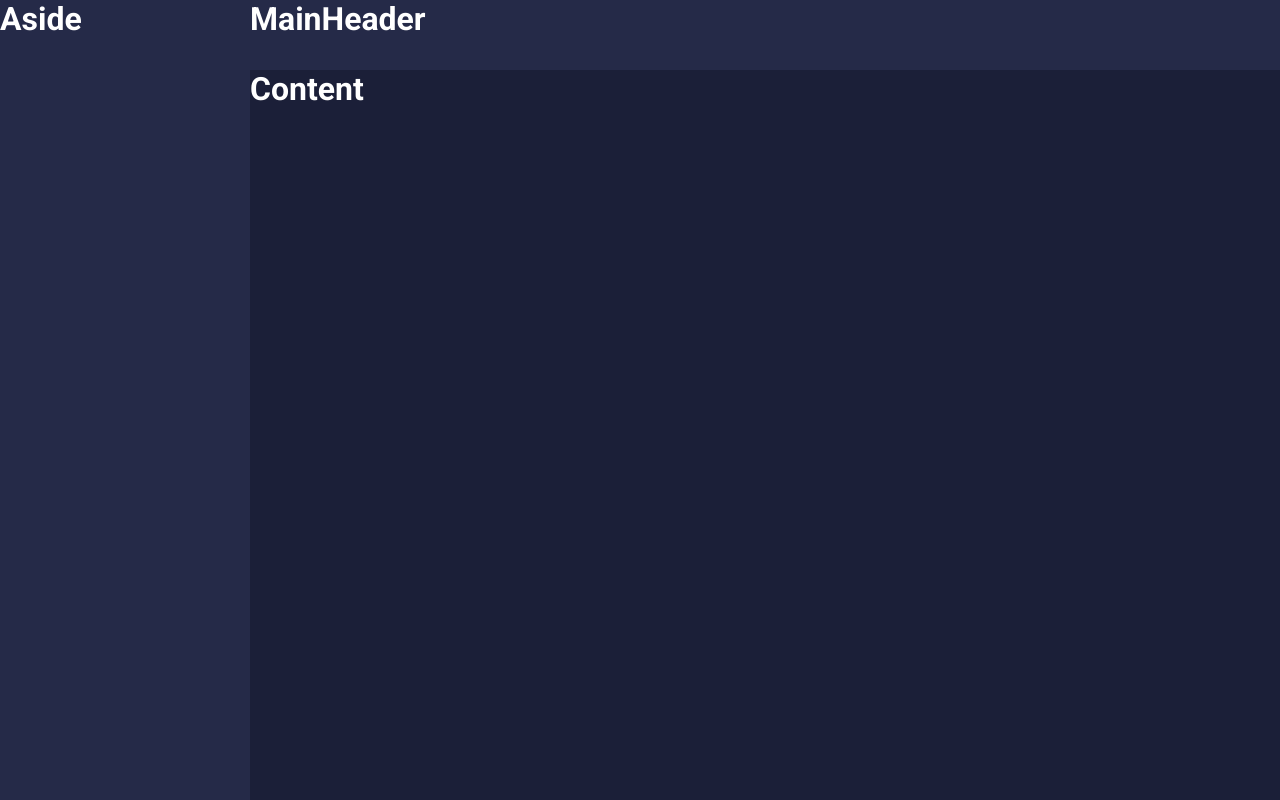
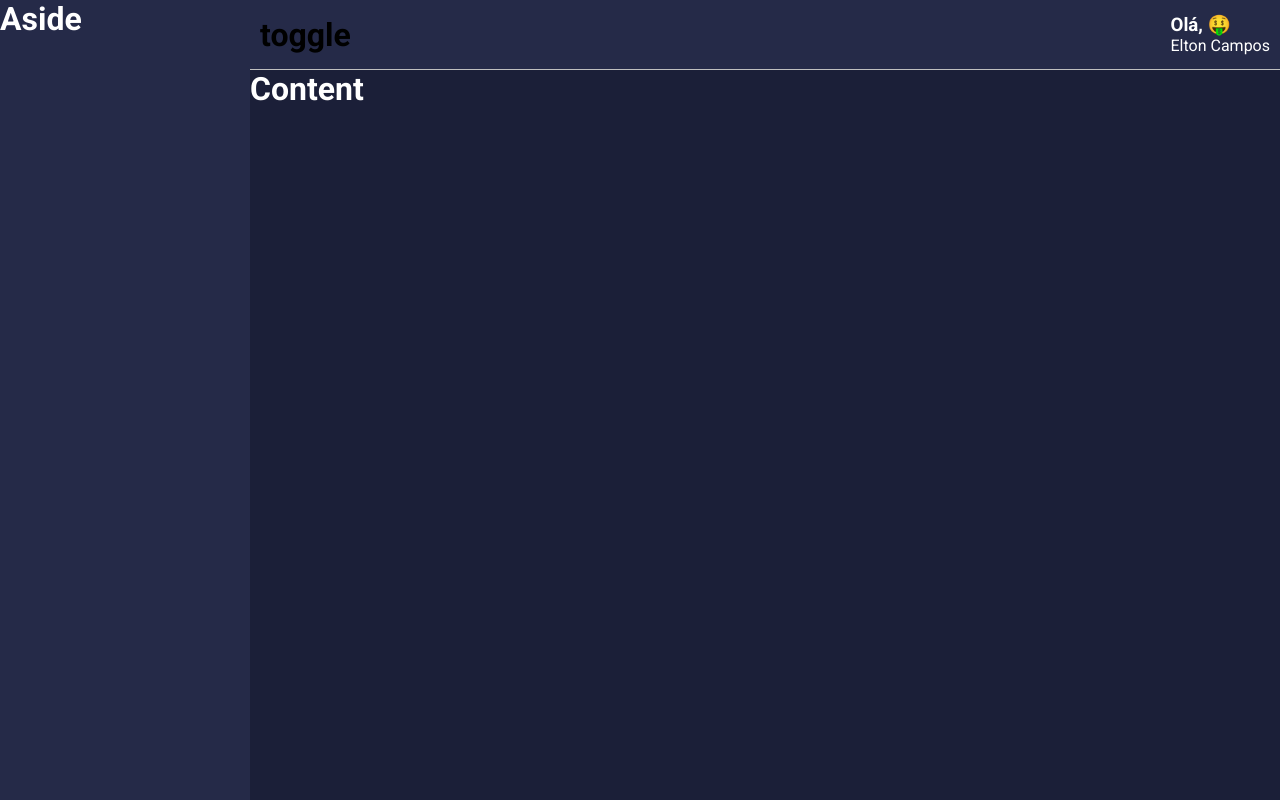
Before and after one commit to eltoncampos1/my-wallet, a React (Create React App) app: page / in a window 1280 px wide. Built offline with nearby package versions, Linux system fonts and the light colour scheme.

Commit message:
chore: make emojis return dinamic

```diff
--- a/src/components/MainHeader/index.tsx
+++ b/src/components/MainHeader/index.tsx
@@ -1,9 +1,22 @@
+import { useMemo } from "react";
 import * as S from "./styles";
 
+import emojis from "../../utils/emojis";
+
 export function MainHeader() {
+  const emoji = useMemo(() => {
+    const index = Math.floor(Math.random() * emojis.length);
+    return emojis[index];
+  }, []);
+
   return (
     <S.Container>
-      <h1>MainHeader</h1>
+      <h1>toggle</h1>
+
+      <S.Profile>
+        <S.Welcome>Olá, {emoji}</S.Welcome>
+        <S.UserName>Elton Campos</S.UserName>
+      </S.Profile>
     </S.Container>
   );
 }
--- a/src/components/MainHeader/styles.ts
+++ b/src/components/MainHeader/styles.ts
@@ -2,7 +2,22 @@
 
 export const Container = styled.div`
   grid-area: MH;
-  color: ${props => props.theme.colors.white};
 
   background-color: ${props => props.theme.colors.secondary};
+
+  display: flex;
+  justify-content: space-between;
+  align-items: center;
+  padding: 0 10px;
+
+
+  border-bottom: 1px solid ${props => props.theme.colors.gray};
 `;
+
+export const Profile = styled.div`
+  color:${props => props.theme.colors.white};
+`;
+
+export const Welcome = styled.h3``;
+
+export const UserName = styled.span``;
```
